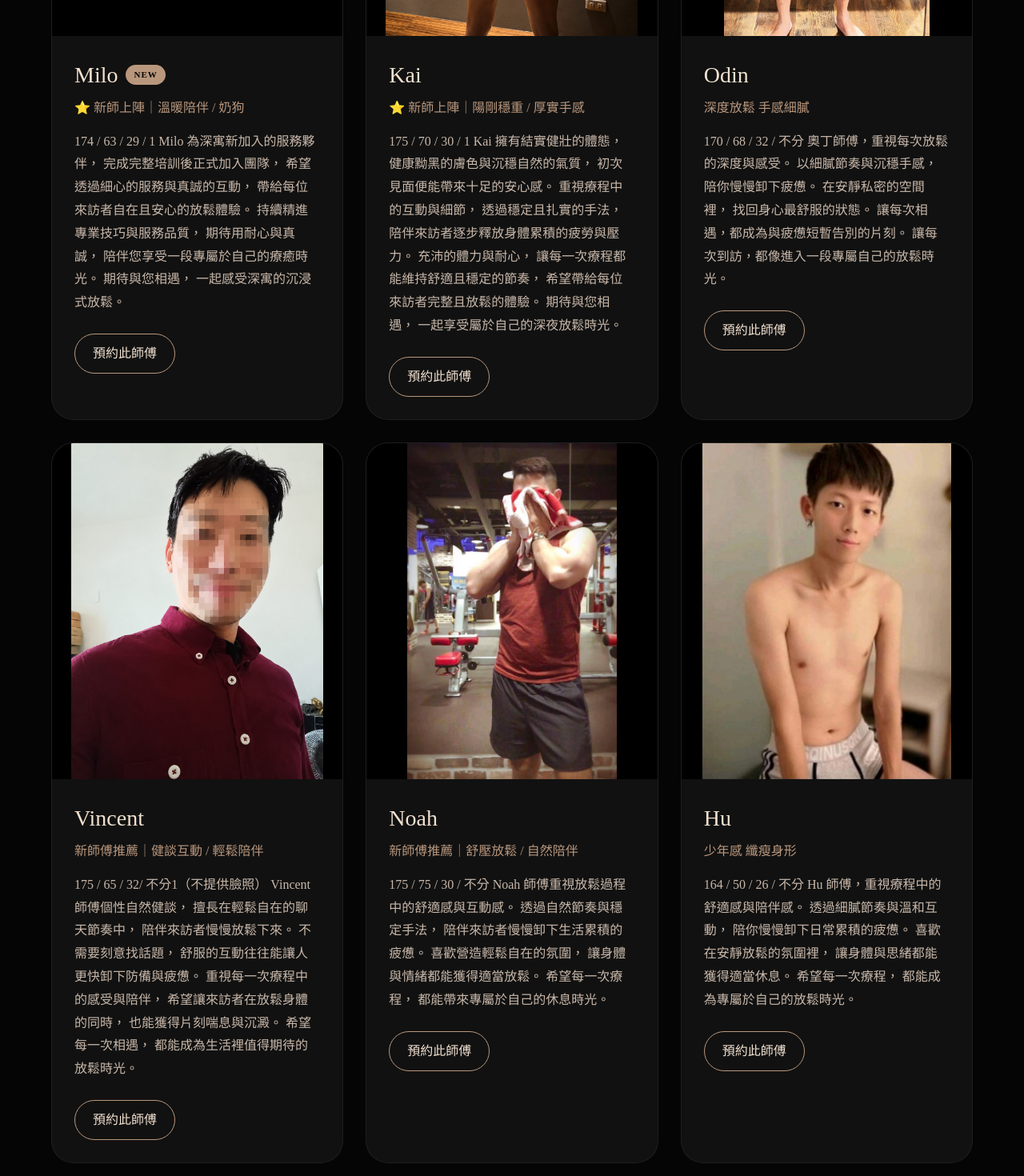
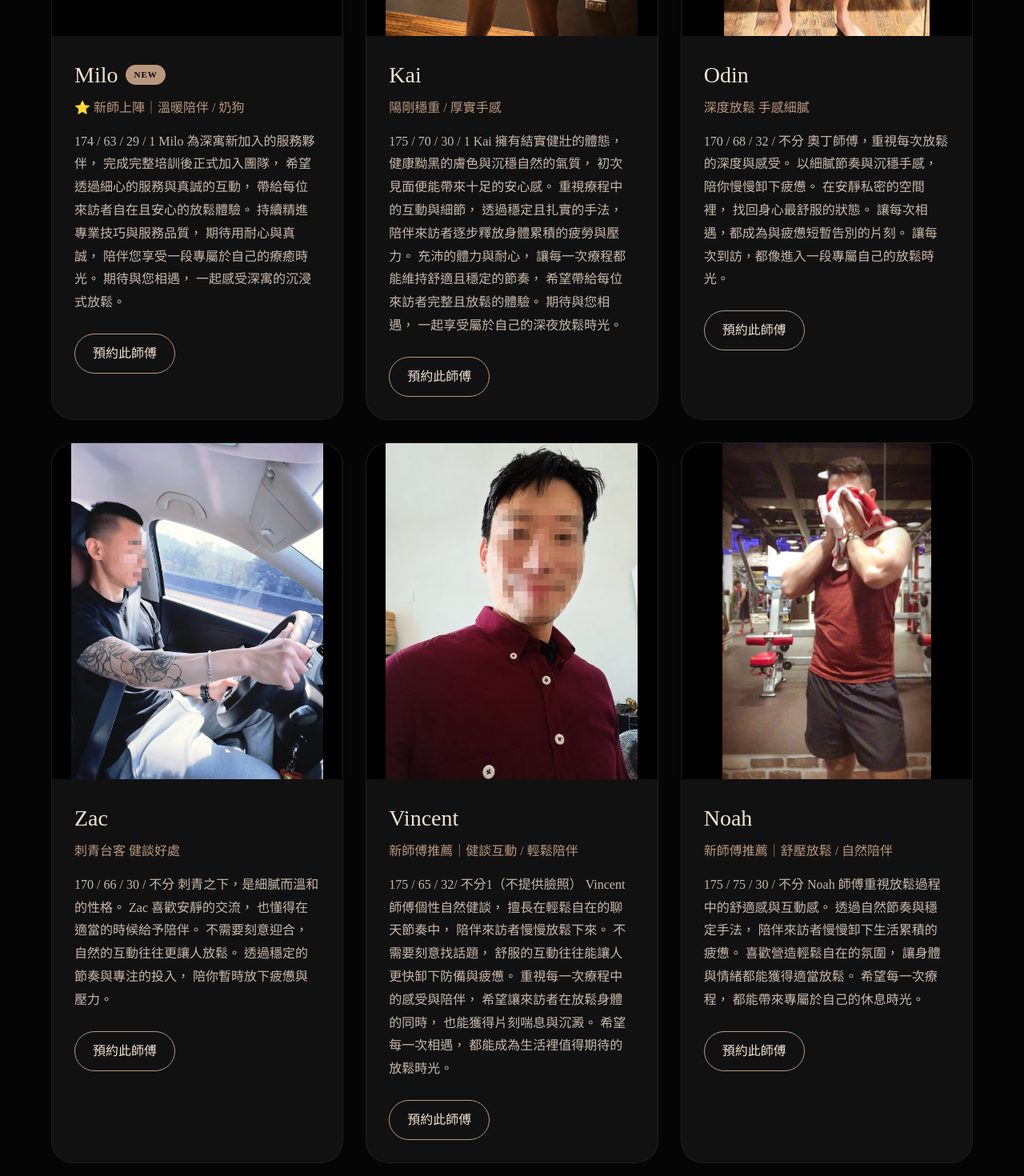
Before and after one commit to profoundroomkh/profound-room, a Next.js app: page / in a window 1280 px wide. Shown: the part 4100-5570 px from the top of the page at 80% size. Built offline with nearby package versions, Linux system fonts and the light colour scheme; grey boxes are pictures that could not be loaded.

Commit message:
Update page.js

```diff
--- a/app/page.js
+++ b/app/page.js
@@ -127,7 +127,7 @@ Milo 為深寓新加入的服務夥伴，
 },
   {
   name: "Kai",
-  specialty: "⭐ 新師上陣｜陽剛穩重 / 厚實手感",
+  specialty: "陽剛穩重 / 厚實手感",
   intro: `175 / 70 / 30 / 1
 
 Kai 擁有結實健壯的體態，
@@ -173,7 +173,28 @@ Kai 擁有結實健壯的體態，
     ],
  } ,
 
+ {
+  name: "Zac",
+  specialty: "刺青台客 健談好處",
+  intro: `170 / 66 / 30 / 不分
 
+刺青之下，是細膩而溫和的性格。
+
+Zac 喜歡安靜的交流，
+也懂得在適當的時候給予陪伴。
+
+不需要刻意迎合，
+自然的互動往往更讓人放鬆。
+
+透過穩定的節奏與專注的投入，
+陪你暫時放下疲憊與壓力。`,
+  images: [
+    "/images/therapist-Zac-1.JPG",
+    "/images/therapist-Zac-2.JPG",
+    "/images/therapist-Zac-3.JPG",
+    "/images/therapist-Zac-4.JPG",
+  ],
+},
 
 {
   name: "Vincent",
@@ -283,7 +304,7 @@ Zac 喜歡安靜的交流，
   ],
 },
      {
-    name: "Ansel",
+    name: "Ansel（暫時休息）",
     specialty: "濃眉多毛 男友式陪伴",
     intro: `165 / 58 / 30 / 不分
 
```
